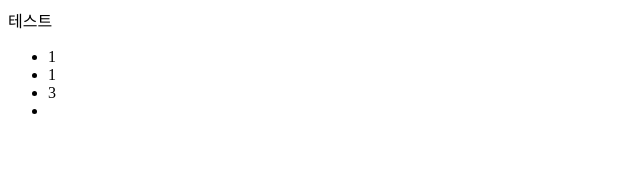
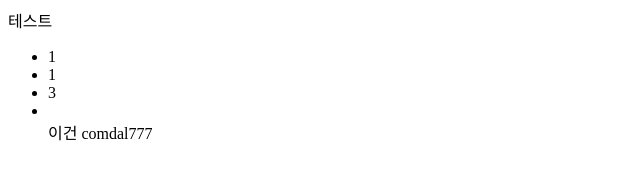
Before and after one commit to dong-gwang/company-project, a plain HTML site: page index.html in a window 1280 px wide. Shown: the whole page, without its empty margins (0-640 px from the left). Drawn offline with Linux system fonts and the light colour scheme.

Commit message:
comdal777 first commit

```diff
--- a/index.html
+++ b/index.html
@@ -7,6 +7,7 @@
       <li>1</li>
       <li>3</li>
       <li></li>
+      이건 comdal777
     </ul>
   </body>
 </html>
```
